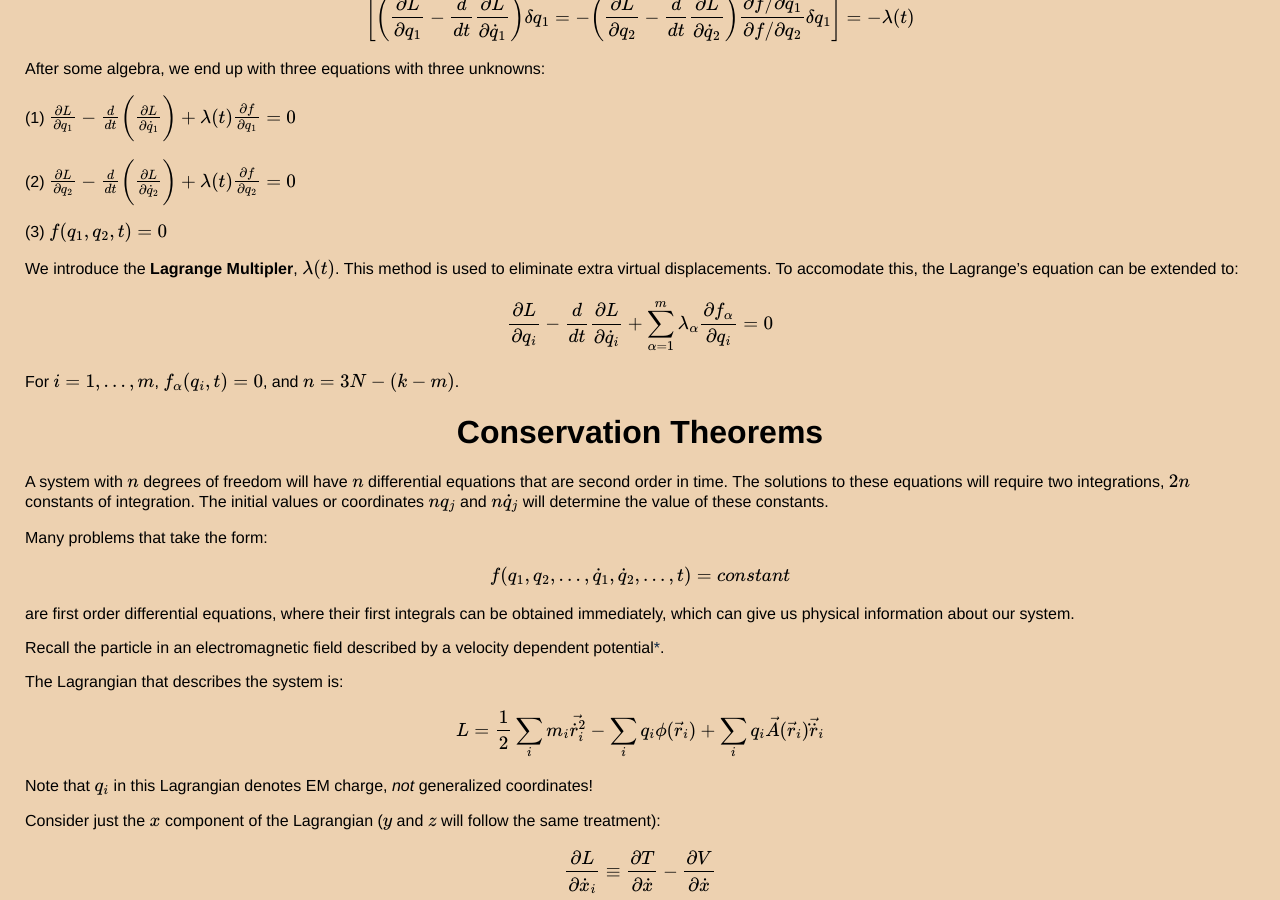
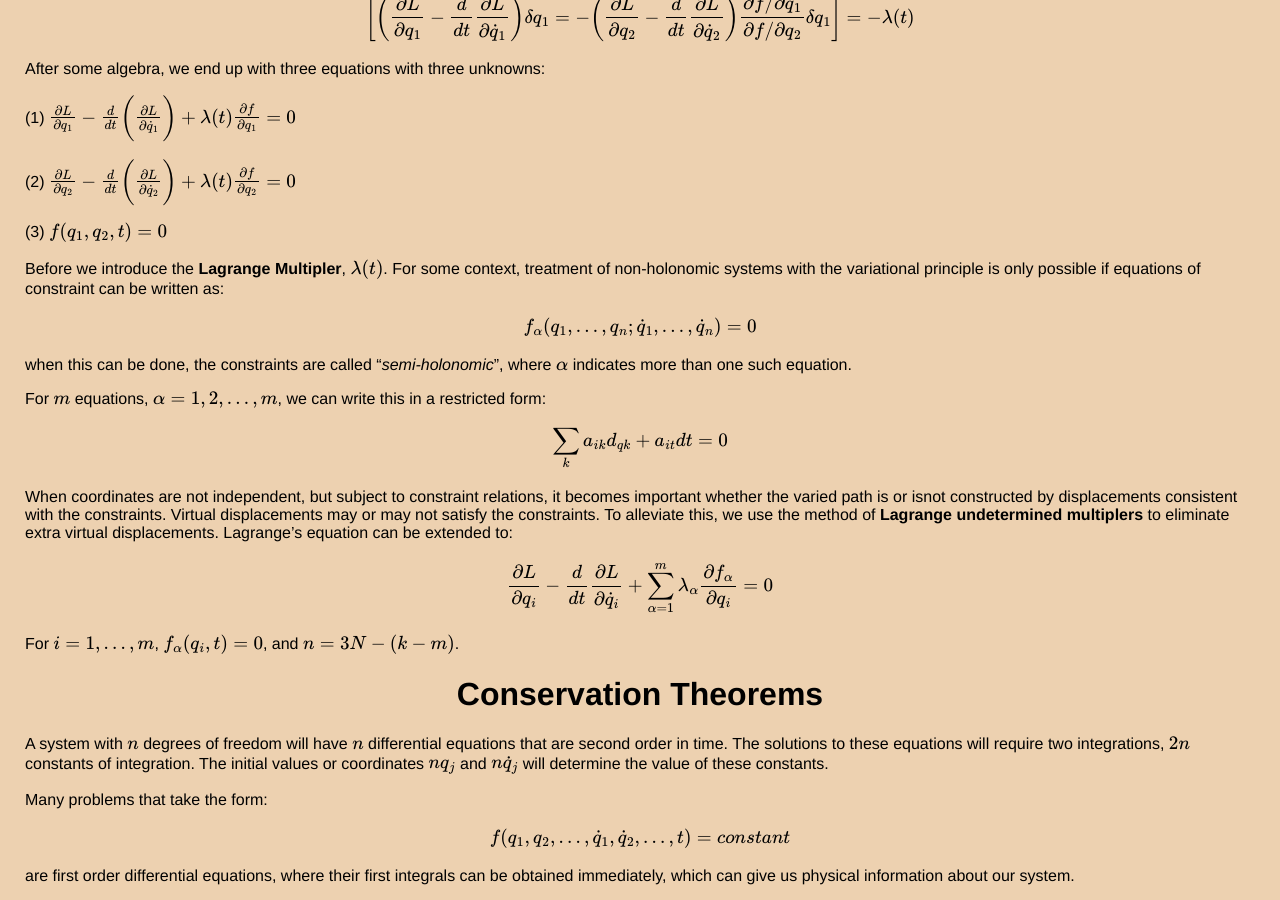
Before and after one commit to thaihangchung7/thaihangchung7.github.io, a Jekyll site: the page built from _notes/classical.md, in a window 1280 px wide and 900 px high, scrolled down 14366 px. Built offline with Jekyll 4.4.1, drawn with Linux system fonts in a browser that asks for light colours; formulas are drawn with MathJax 3.

Commit message:
Added to lagrange multipliers

```diff
--- a/_notes/classical.md
+++ b/_notes/classical.md
@@ -625,7 +625,18 @@ After some algebra, we end up with three equations with three unknowns:
 
 (3) $$ f ( q_{1}, q_{2}, t ) = 0 $$
 
-We introduce the **Lagrange Multipler**, $$ \lambda (t) $$. This method is used to eliminate extra virtual displacements. To accomodate this, the Lagrange's equation can be extended to:
+
+Before we introduce the **Lagrange Multipler**, $$ \lambda (t) $$. For some context, treatment of non-holonomic systems with the variational principle is only possible if equations of constraint can be written as:
+
+$$ f_{\alpha} (q_{1},...,q_{n}; \dot{q}_{1}, ..., \dot{q}_{n})  = 0 $$
+
+when this can be done, the constraints are called "_semi-holonomic_", where $$ \alpha $$ indicates more than one such equation.
+
+For $$ m $$ equations, $$ \alpha = 1,2,...,m $$, we can write this in a restricted form:
+
+$$ \sum_{k} a_{ik} d_{qk} + a_{it} dt = 0 $$
+
+When coordinates are not independent, but subject to constraint relations, it becomes important whether the varied path is or isnot constructed by displacements consistent with the constraints. Virtual displacements may or may not satisfy the constraints. To alleviate this, we use the method of **Lagrange undetermined multiplers** to eliminate extra virtual displacements. Lagrange's equation can be extended to:
 
 $$ \frac{\partial L}{\partial q_{i}} - \frac{d}{dt} \frac{\partial L}{\partial \dot{q}_{i}} + \sum_{\alpha = 1}^{m} \lambda_{\alpha} \frac{\partial f_{\alpha}}{\partial q_{i}} = 0 $$
 
```
